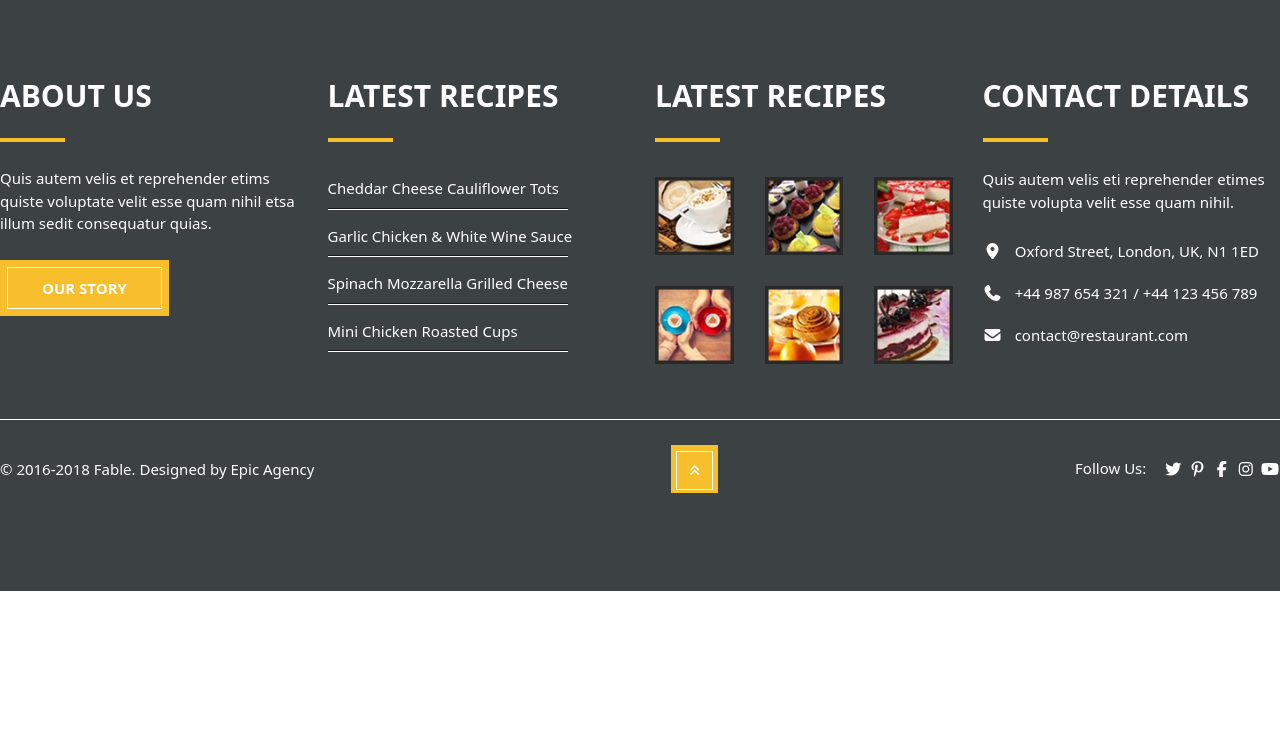
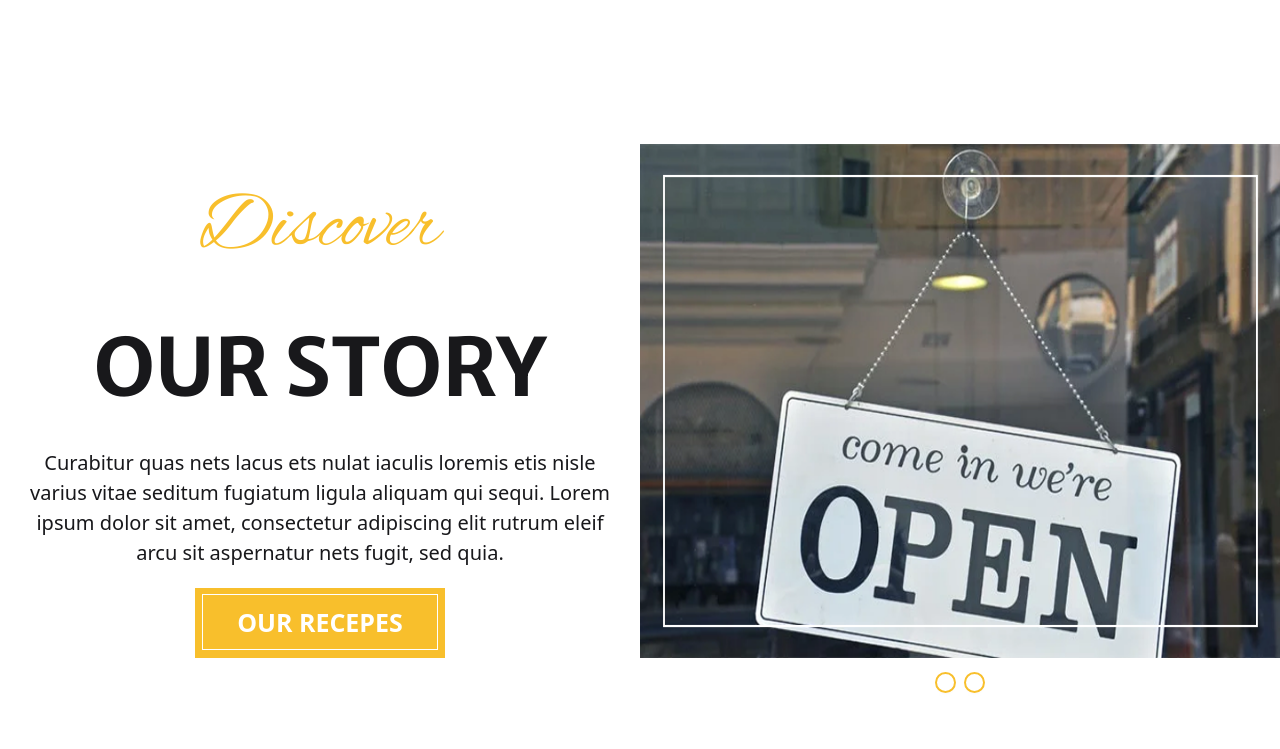
Before and after one commit to Manar-sami/Food-Order, a website: page views/reservation.html in a window 1280 px wide. Shown: the part 2311-3060 px from the top of the page. Before the commit the page ends 2902 px from the top, so only its background shows below. Drawn offline with Linux system fonts and the light colour scheme.

Commit message:
Add ATMOSPHERE section

```diff
--- a/views/reservation.html
+++ b/views/reservation.html
@@ -193,6 +193,47 @@
 
     </section>
 
+    <!-- ATMOSPHERE -->
+
+    <section class="py-18">
+      <section class=" py-18">
+  <div class="container mx-auto">
+    <div class="grid grid-rows  md:grid-cols-2">
+
+     <div class="flex flex-col justify-center items-center text-center gap-5  px-7.5 order-1 md:order-0 mt-6">
+     <h3 class="text-[60px] md:text-[80px] font-primary text-primarycolor"> Discover</h3>
+     <h2 class="text-[60px] font-bold font-third md:text-[80px]">OUR STORY</h2>
+     <p  class="text-[20px]">Curabitur quas nets lacus ets nulat iaculis loremis etis nisle varius vitae seditum
+          fugiatum ligula aliquam qui sequi. Lorem ipsum dolor sit amet, consectetur
+          adipiscing elit rutrum eleif arcu sit aspernatur nets fugit, sed quia.
+      </p>
+      <div class="bg-primarycolor py-4 px-1.75 hover:bg-secondarycolor transition-all order-0 md:order-1">
+        <a href="" class="text-[25px]  font-bold text-white border border-white py-2.5 px-8.5 " >OUR RECEPES</a>
+      </div>
+     </div>
+     <div>
+      <div class="carousel w-full h-full">
+  <div id="item1" class="carousel-item w-full">
+    <img
+      src="./../assets/image/reservation/atmosphere-1.png"
+      class="w-full" />
+  </div>
+  <div id="item2" class="carousel-item w-full">
+    <img
+      src="./../assets/image/reservation/atmosphere-2.png"
+      class="w-full" />
+  </div>
+</div>
+<div class="flex w-full justify-center gap-2 py-2">
+  <a href="#item1" class="btn btn-xs rounded-full w-5.25 h-5.25 border-2 border-primarycolor border-solid bg-[#ffffff00]  active:bg-primarycolor"></a>
+  <a href="#item2" class="btn btn-xs rounded-full w-5.25 h-5.25 border-2 border-primarycolor border-solid bg-[#ffffff00]  active:bg-primarycolor"></a>
+</div>
+     </div>
+    </div>
+   </div>
+ </section>
+
+    </section>
    </main>
 
 
```
Also changed, not shown: assets/image/reservation/atmosphere-1.png (added), assets/image/reservation/atmosphere-2.png (added).
